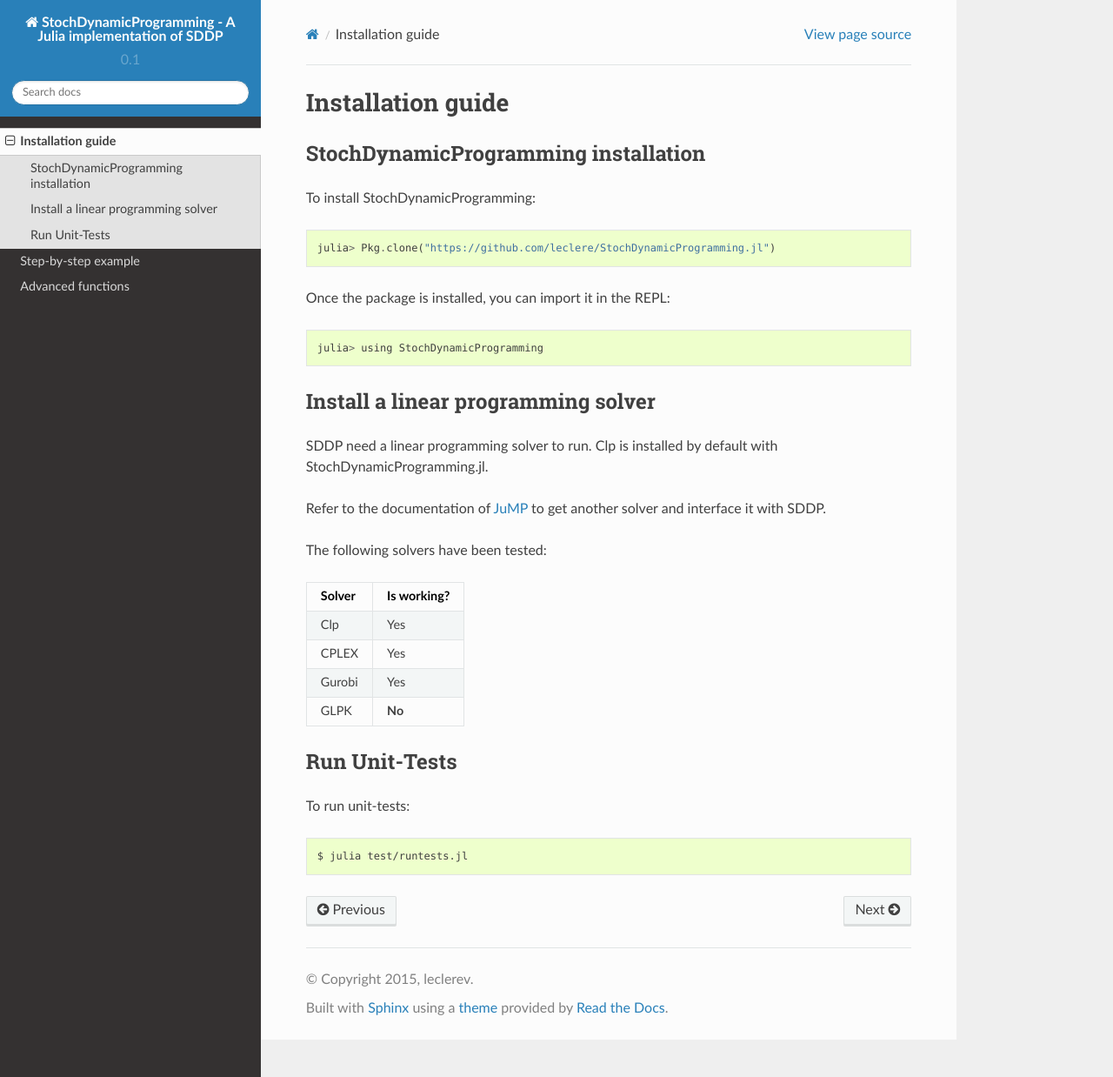
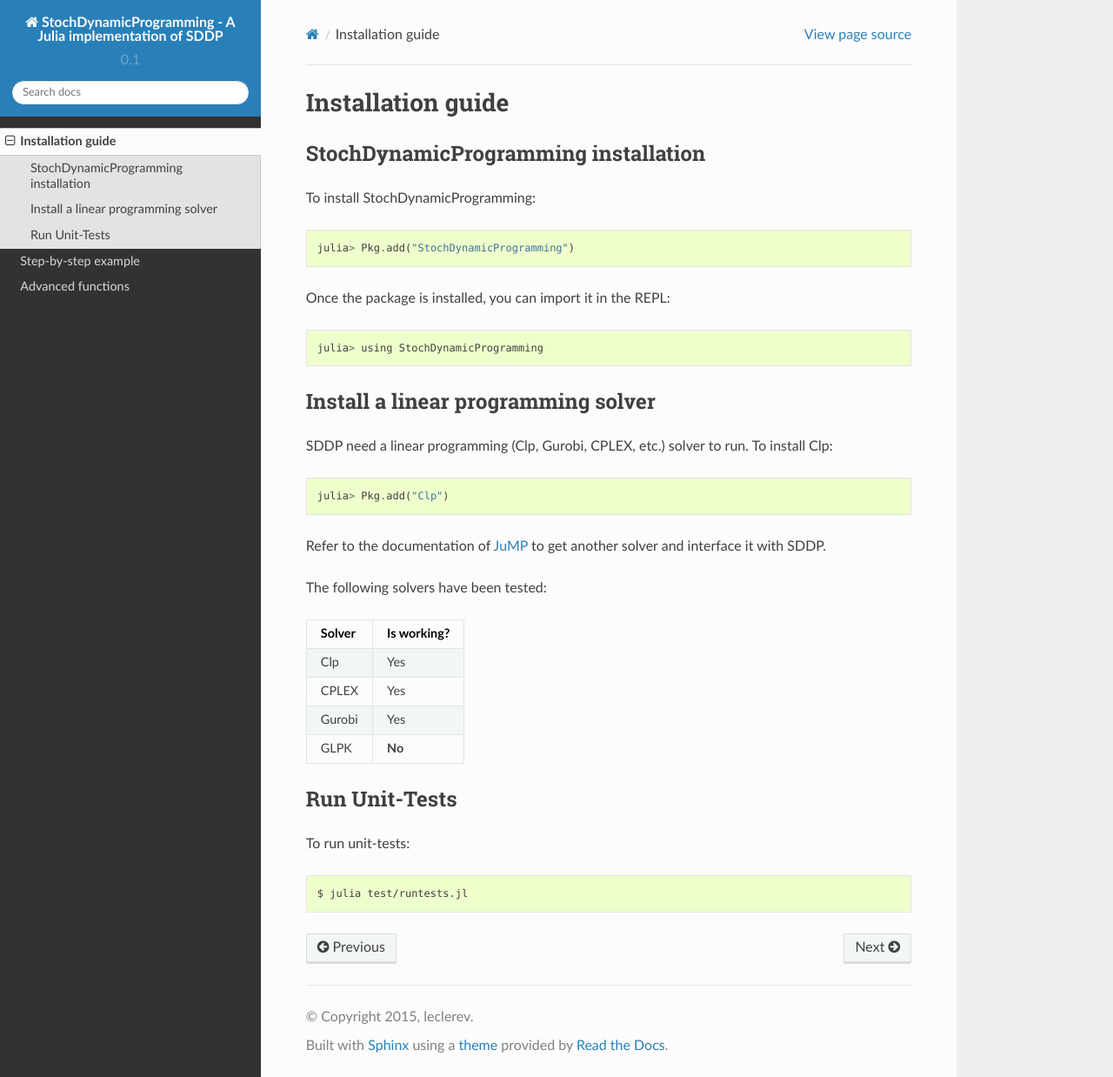
Before and after one commit to JuliaStochOpt/StochDynamicProgramming.jl, a Sphinx documentation site: the page built from doc/install.rst, in a window 1280 px wide and 1238 px high. Shown: the whole window at 87% size. Built offline with Sphinx 7.4.7 and the Read the Docs theme 2.0.0, drawn with Linux system fonts in a browser that asks for light colours.

Commit message:
Update install.rst

```diff
--- a/doc/install.rst
+++ b/doc/install.rst
@@ -10,7 +10,7 @@
 
 To install StochDynamicProgramming::
 
-    julia> Pkg.clone("https://github.com/leclere/StochDynamicProgramming.jl")
+    julia> Pkg.add("StochDynamicProgramming")
 
 Once the package is installed, you can import it in the REPL::
 
@@ -20,7 +20,9 @@
 Install a linear programming solver
 -----------------------------------
 
-SDDP need a linear programming solver to run. Clp is installed by default with StochDynamicProgramming.jl.
+SDDP need a linear programming (Clp, Gurobi, CPLEX, etc.) solver to run. To install Clp::
+
+    julia> Pkg.add("Clp")
 
 Refer to the documentation of JuMP_ to get another solver and interface it with SDDP.
 
```
